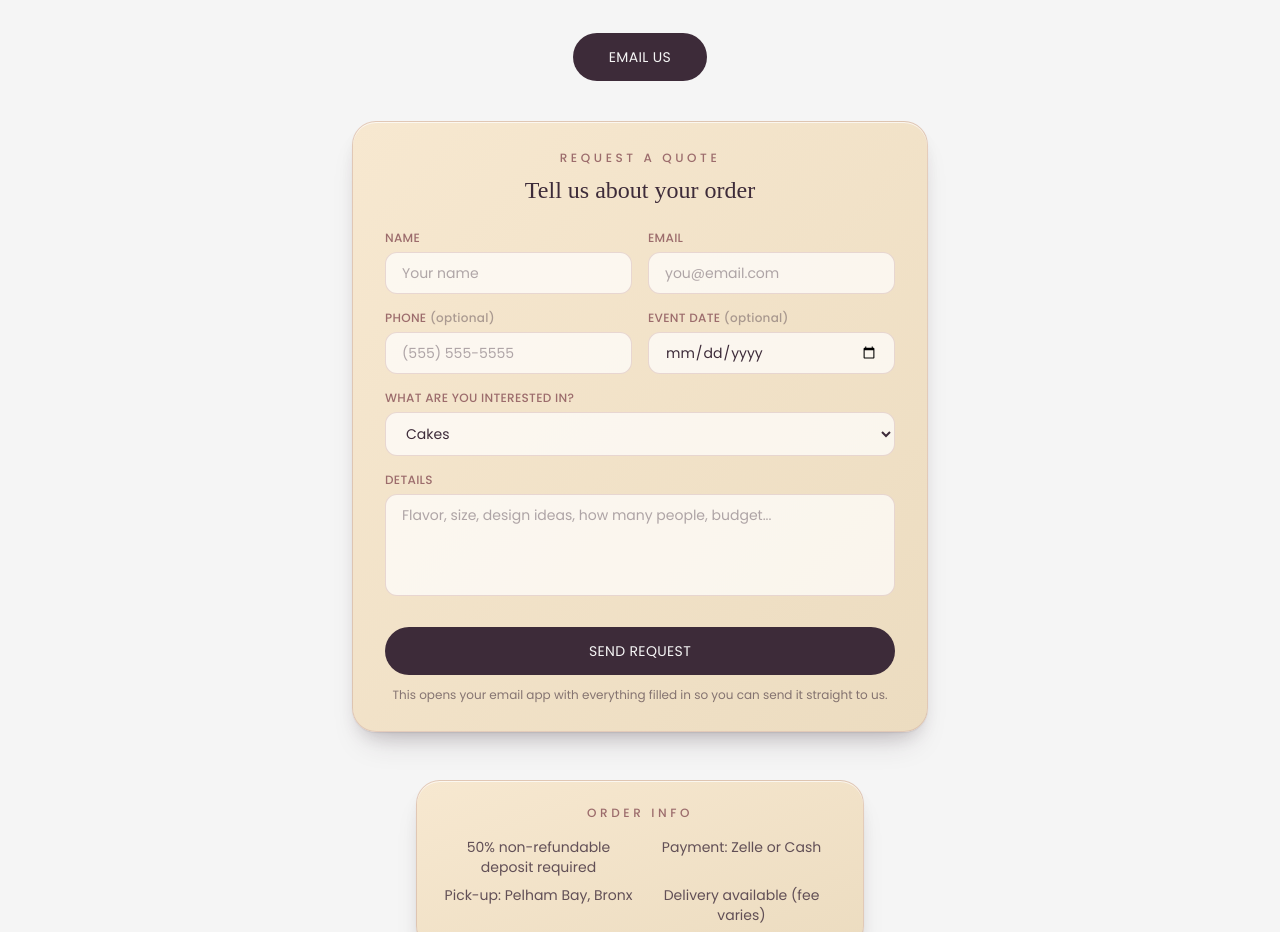
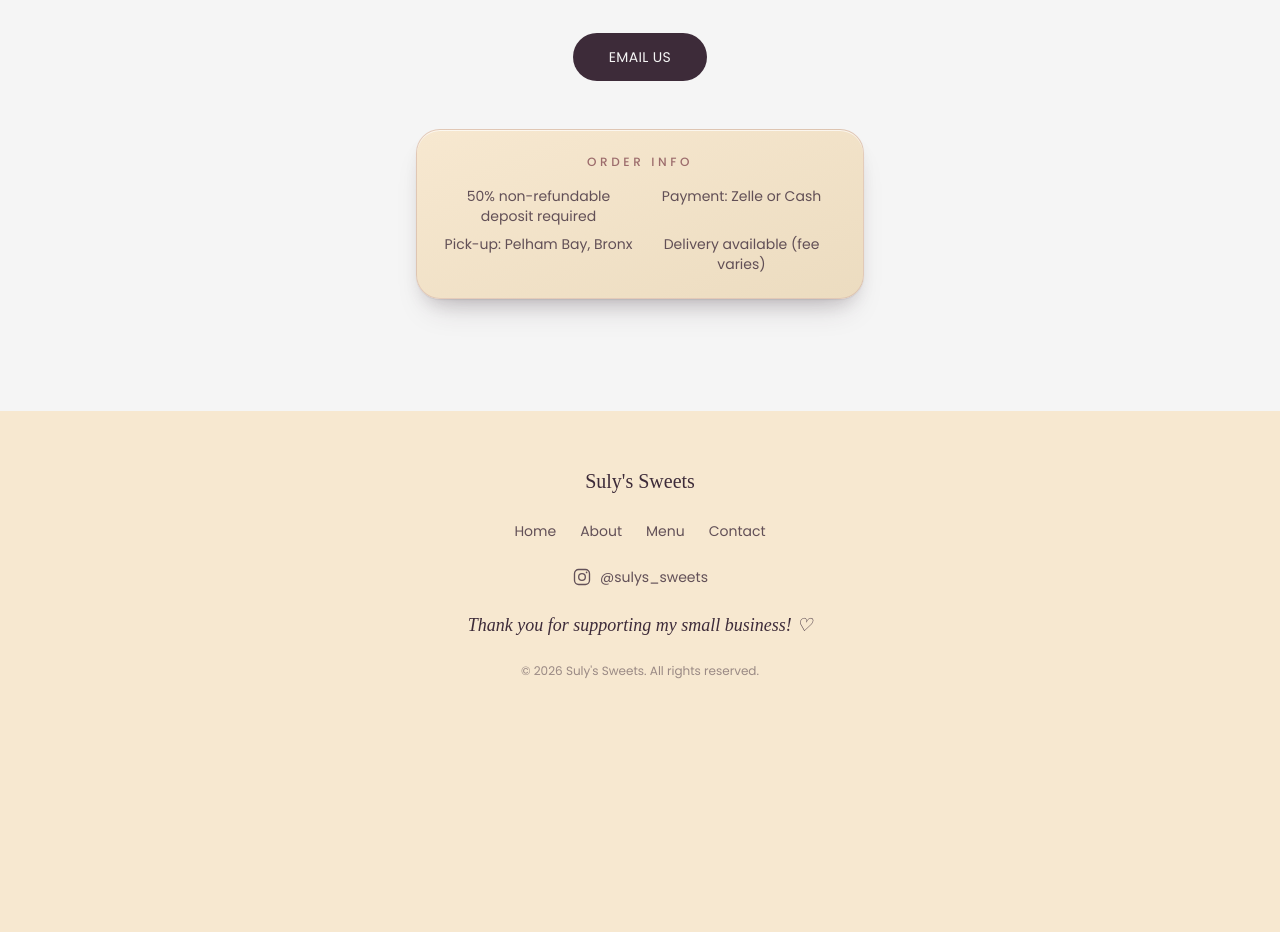
Before and after one commit to WebDesign-MultiMedia/SulysSweets, a React (Vite) app: page / in a window 1280 px wide. Shown: the part 3840-4772 px from the top of the page. After the commit the page ends 4575 px from the top, so only its background shows below. Built offline with nearby package versions, Linux system fonts and the light colour scheme.

Commit message:
email use form added

```diff
--- a/src/components/ContactSection.jsx
+++ b/src/components/ContactSection.jsx
@@ -1,3 +1,4 @@
+import { useState } from "react";
 import Reveal from "./Reveal";
 import OrderForm from "./OrderForm";
 
@@ -9,6 +10,8 @@ const orderInfo = [
 ];
 
 export default function ContactSection() {
+  const [isFormOpen, setIsFormOpen] = useState(false);
+
   return (
     <section id="contact" className="bg-cream px-5 py-20 sm:px-8 sm:py-28">
       <div className="mx-auto max-w-3xl text-center">
@@ -24,17 +27,25 @@ export default function ContactSection() {
         </Reveal>
 
         <Reveal delay={300}>
-          <a
-            href="mailto:sulyssweets24@gmail.com"
+          <button
+            type="button"
+            aria-expanded={isFormOpen}
+            onClick={() => setIsFormOpen((open) => !open)}
             className="mt-8 inline-flex items-center justify-center rounded-full bg-plum px-9 py-3.5 text-sm tracking-wide text-cream uppercase transition-transform duration-300 hover:-translate-y-0.5 hover:shadow-lg"
           >
             Email Us
-          </a>
+          </button>
         </Reveal>
 
-        <Reveal delay={350}>
-          <OrderForm />
-        </Reveal>
+        <div
+          className={`grid overflow-hidden transition-all duration-500 ease-out ${
+            isFormOpen ? "mt-0 grid-rows-[1fr] opacity-100" : "grid-rows-[0fr] opacity-0"
+          }`}
+        >
+          <div className="min-h-0">
+            <OrderForm />
+          </div>
+        </div>
 
         <Reveal
           delay={400}
--- a/src/components/OrderForm.jsx
+++ b/src/components/OrderForm.jsx
@@ -39,16 +39,34 @@ export default function OrderForm() {
     e.preventDefault();
 
     const subject = `Quote request — ${values.orderType} for ${values.name}`;
+    const divider = "─".repeat(32);
+
+    const formattedDate = values.eventDate
+      ? new Date(`${values.eventDate}T00:00:00`).toLocaleDateString("en-US", {
+          weekday: "long",
+          year: "numeric",
+          month: "long",
+          day: "numeric",
+        })
+      : "";
+
     const bodyLines = [
-      `Name: ${values.name}`,
-      `Email: ${values.email}`,
-      values.phone && `Phone: ${values.phone}`,
-      values.eventDate && `Event date: ${values.eventDate}`,
-      `Order type: ${values.orderType}`,
+      "🎂 New Order Request — Suly's Sweets",
+      divider,
       "",
+      `Name:        ${values.name}`,
+      `Email:       ${values.email}`,
+      values.phone && `Phone:       ${values.phone}`,
+      formattedDate && `Event date:  ${formattedDate}`,
+      `Order type:  ${values.orderType}`,
+      "",
+      divider,
       "Details:",
+      "",
       values.details,
-    ].filter(Boolean);
+      "",
+      divider,
+    ].filter((line) => line !== false);
 
     const mailto = `mailto:${CONTACT_EMAIL}?subject=${encodeURIComponent(subject)}&body=${encodeURIComponent(bodyLines.join("\n"))}`;
     window.location.href = mailto;
@@ -112,7 +130,7 @@ export default function OrderForm() {
           />
         </div>
 
-        <div>
+        <div className="min-w-0">
           <label className={labelClass} htmlFor="eventDate">
             Event date <span className="normal-case text-plum/40">(optional)</span>
           </label>
@@ -121,7 +139,7 @@ export default function OrderForm() {
             type="date"
             value={values.eventDate}
             onChange={handleChange("eventDate")}
-            className={inputClass}
+            className={`${inputClass} min-w-0 max-w-full appearance-none`}
           />
         </div>
 
```
